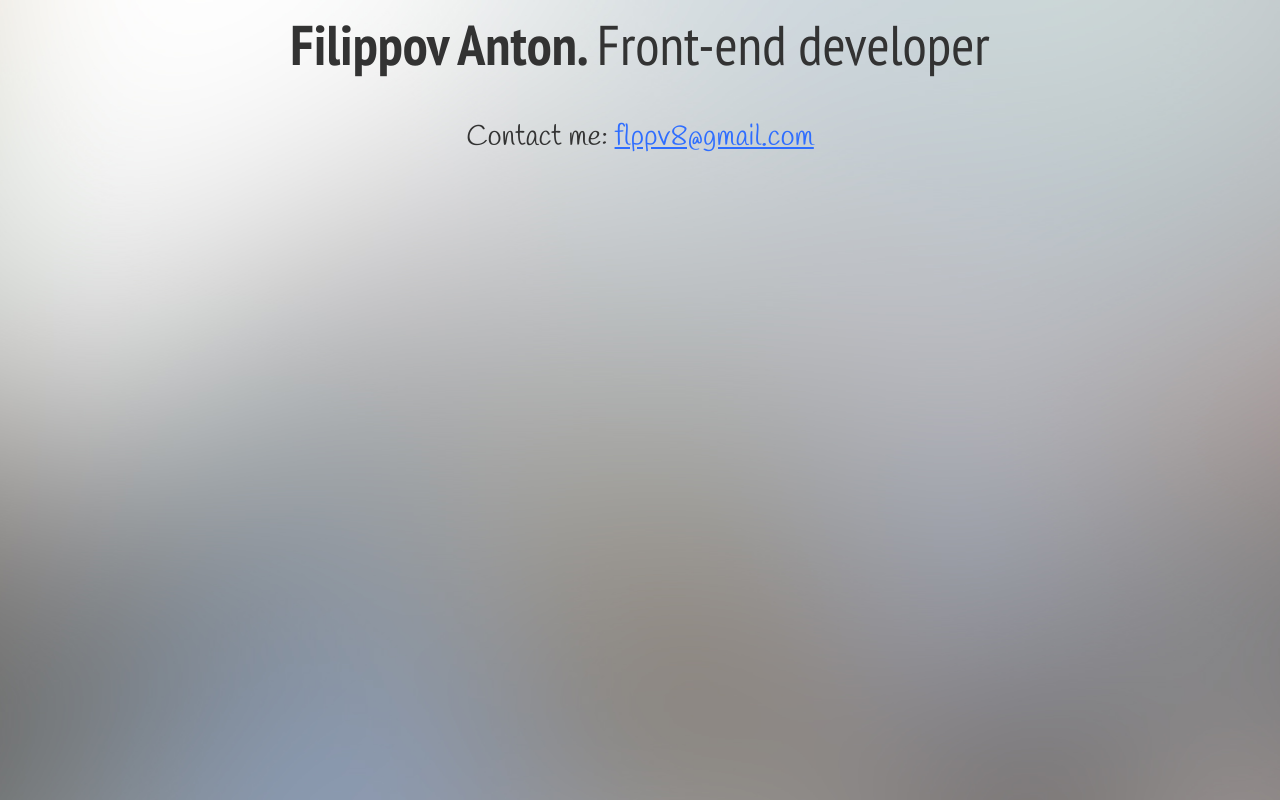
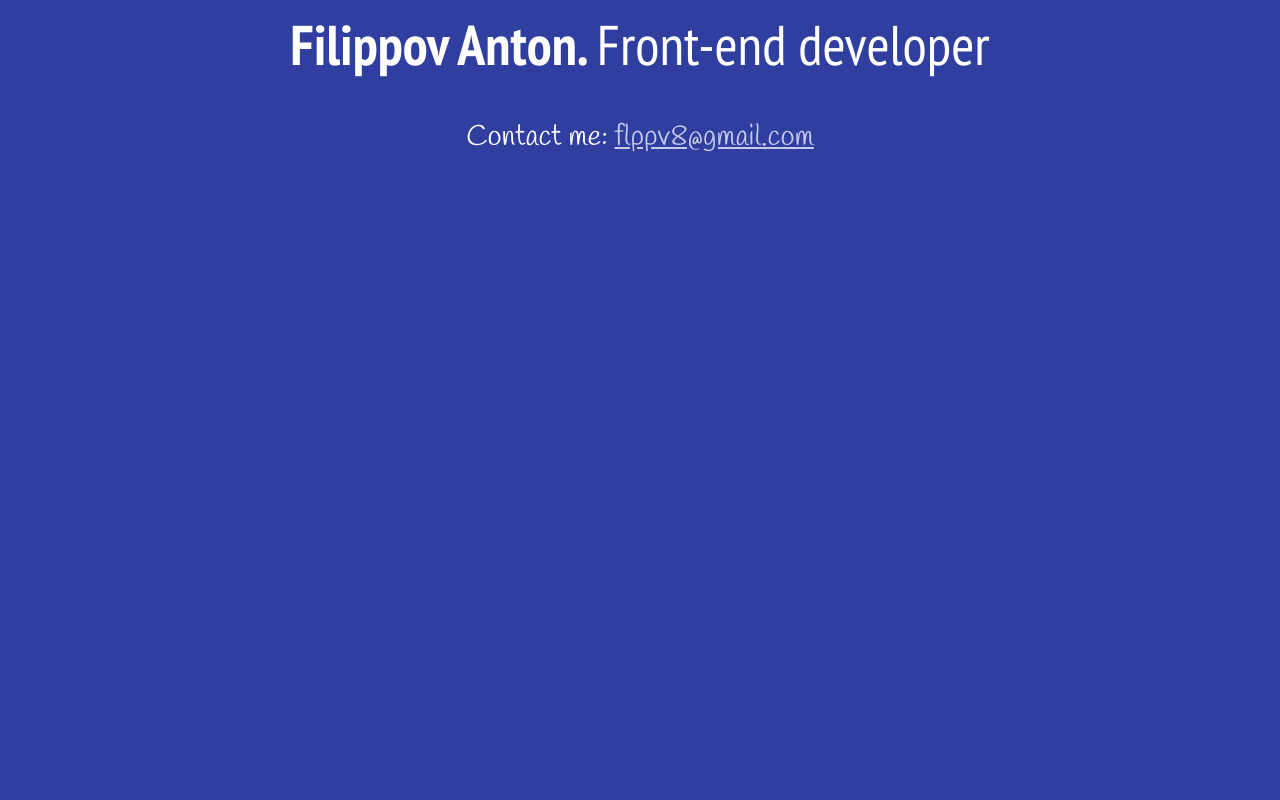
Before and after one commit to flppv/flppv, a plain HTML site: page index.html in a window 1280 px wide. Drawn offline with Linux system fonts and the light colour scheme.

Commit message:
change colors to material design

```diff
--- a/style.css
+++ b/style.css
@@ -2,9 +2,9 @@
 @import url(http://fonts.googleapis.com/css?family=Handlee);
 
 body {
-  background: url(6.jpg) no-repeat top center;
+  background: #303F9F;
   font-family: 'PT Sans Narrow', sans-serif;
-  color: #333;
+  color: #fff;
   min-width: 1200px;
   overflow: hidden;
 }
@@ -37,5 +37,5 @@ h1 {
 }
 
 .contact a {
-  color: #2e6dff;
+  color: #C5CAE9;
 }
```
Also changed, not shown: 6.jpg (deleted).
